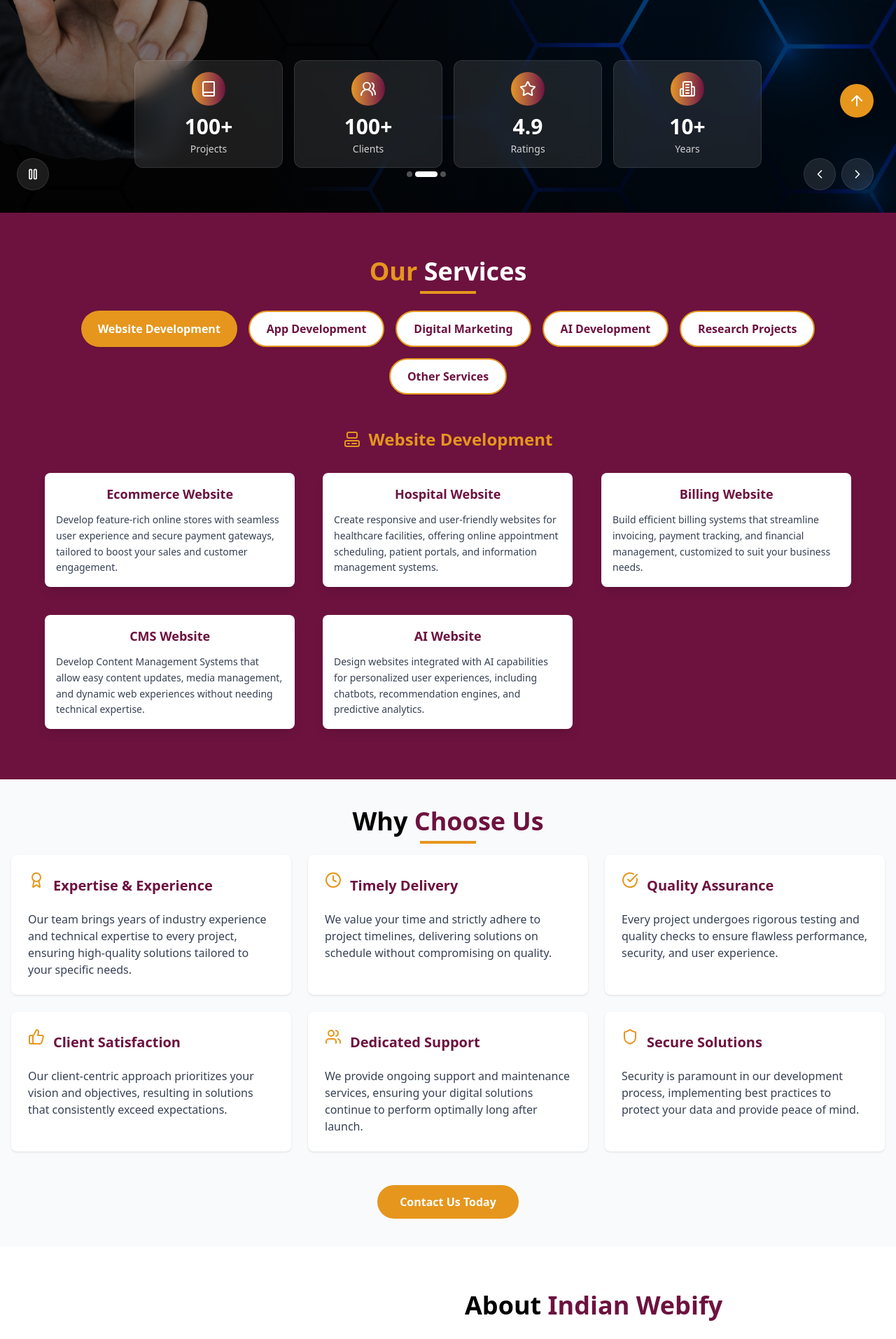
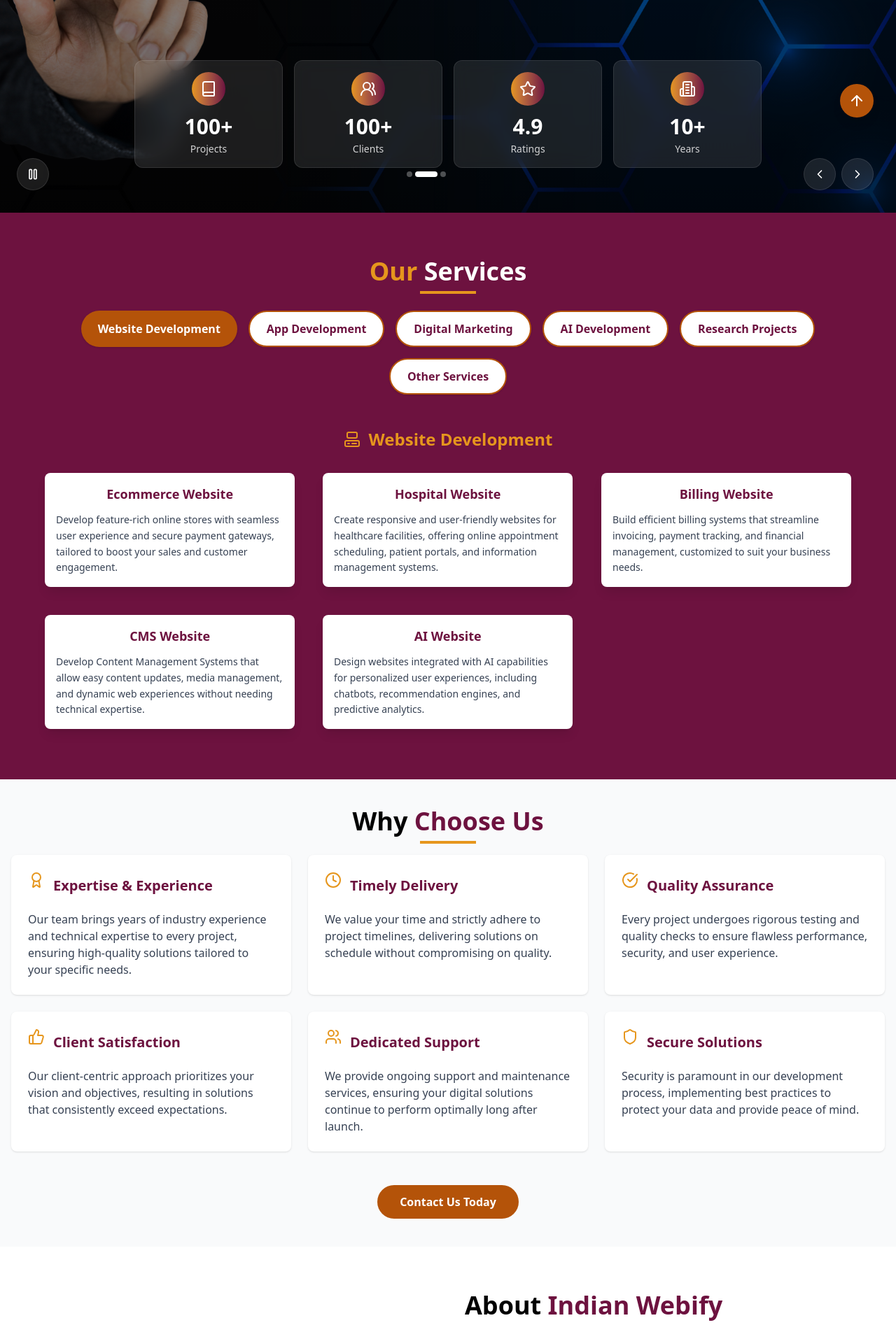
Before and after one commit to shamim1992/indianwebify2, a Next.js app: page / in a window 1280 px wide. Shown: the part 600-2514 px from the top of the page at 70% size. Built offline with nearby package versions, Linux system fonts and the light colour scheme.

Commit message:
Updated fixed LCP issues

```diff
--- a/src/components/footer/FooterSection.js
+++ b/src/components/footer/FooterSection.js
@@ -157,7 +157,7 @@
             <form className="mb-8">
               <div className="flex items-center">
                 <input type="email" placeholder="Your email address" className="bg-gray-800 bg-opacity-50 text-white px-4 py-3 rounded-l-lg w-full outline-none focus:ring-2 focus:ring-[#e6961d] border-none" required />
-                <button type="submit" className="bg-[#e6961d] hover:bg-[#6d123f] px-4 py-3 rounded-r-lg transition-colors duration-300">
+                <button type="submit" className="bg-[#b45309] hover:bg-[#6d123f] px-4 py-3 rounded-r-lg transition-colors duration-300" aria-label="Subscribe to newsletter">
                   <Send className="w-5 h-5" />
                 </button>
               </div>
@@ -209,7 +209,7 @@
       </div>
 
       {/* Back to top button */}
-      <a href="#top" className="w-12 h-12 rounded-full bg-[#e6961d] fixed bottom-8 right-8 flex items-center justify-center shadow-lg z-50 hover:scale-110 active:scale-90 transition-transform duration-300">
+      <a href="#top" className="w-12 h-12 rounded-full bg-[#b45309] fixed bottom-8 right-8 flex items-center justify-center shadow-lg z-50 hover:scale-110 active:scale-90 transition-transform duration-300" aria-label="Back to top">
         <ArrowRight className="w-6 h-6 text-white transform -rotate-90" />
       </a>
     </footer>
--- a/src/components/home/AboutUsSection.js
+++ b/src/components/home/AboutUsSection.js
@@ -64,7 +64,7 @@
             <div className={`grid grid-cols-2 sm:grid-cols-4 gap-4 mb-8 ${inView ? 'animate-fade-in-up delay-400' : 'opacity-0'}`}>
               {stats.map((stat, index) => (
                 <div key={index} className="text-center p-3 rounded-lg bg-gray-50 shadow-sm">
-                  <h3 className="text-2xl font-bold text-[#e6961d]">{stat.value}</h3>
+                  <h3 className="text-2xl font-bold text-[#b45309]">{stat.value}</h3>
                   <p className="text-sm text-gray-600">{stat.label}</p>
                 </div>
               ))}
@@ -85,7 +85,7 @@
             </div>
 
             {/* CTA Button */}
-            <button className={`px-8 py-3 bg-[#e6961d] text-white font-bold rounded-full hover:bg-[#6d123f] hover:scale-105 active:scale-95 transition-all duration-300 ${inView ? 'animate-fade-in delay-700' : 'opacity-0'}`}>
+            <button className={`px-8 py-3 bg-[#b45309] text-white font-bold rounded-full hover:bg-[#6d123f] hover:scale-105 active:scale-95 transition-all duration-300 ${inView ? 'animate-fade-in delay-700' : 'opacity-0'}`}>
               Learn More About Our Journey
             </button>
           </div>
--- a/src/components/home/HeroSection.js
+++ b/src/components/home/HeroSection.js
@@ -99,7 +99,7 @@
       {/* Content Container */}
       <div className="relative h-full min-h-screen max-w-7xl mx-auto px-4 sm:px-6 lg:px-8 flex flex-col justify-center pt-24">
         <div className="flex flex-col items-center text-center">
-          <div className="max-w-3xl mx-auto mb-16 z-10 animate-fade-in">
+          <div className="max-w-3xl mx-auto mb-16 z-10">
             <span className="inline-block px-4 py-1 rounded-full bg-white/10 backdrop-blur-sm text-[#e6961d] font-medium text-sm md:text-base mb-4">
               {slides[currentSlide].subtitle}
             </span>
--- a/src/components/home/ProcessSection.js
+++ b/src/components/home/ProcessSection.js
@@ -111,7 +111,7 @@
 
                   <div className={`accordion-content ${activeStep === step.id ? 'open' : ''}`}>
                     <div className="border-t border-gray-200 pt-5 mt-2">
-                      <h4 className="font-bold text-[#e6961d] mb-4 text-lg">Key Deliverables:</h4>
+                      <h4 className="font-bold text-[#b45309] mb-4 text-lg">Key Deliverables:</h4>
                       <div className="grid grid-cols-1 md:grid-cols-2 gap-4">
                         {step.details.map((detail, idx) => (
                           <div key={idx} className="flex items-start bg-gray-50 p-3 rounded-lg">
--- a/src/components/home/ServicesSection.js
+++ b/src/components/home/ServicesSection.js
@@ -90,8 +90,8 @@
               onClick={() => setActiveTab(index)}
               className={`px-6 py-3 font-bold shadow m-2 rounded-full transition-colors duration-300 ${
                 activeTab === index
-                  ? 'bg-[#e6961d] text-white'
-                  : 'bg-white text-[#6d123f] hover:bg-[#e6961d] hover:text-white border-2 border-[#e6961d]'
+                  ? 'bg-[#b45309] text-white'
+                  : 'bg-white text-[#6d123f] hover:bg-[#b45309] hover:text-white border-2 border-[#b45309]'
               }`}
             >
               {service.category}
@@ -111,7 +111,7 @@
                 className="rounded-lg p-4 transition-all duration-300 shadow-lg bg-white hover:scale-105 hover:shadow-[0px_0px_15px_rgba(230,150,29,0.3)] animate-scale-in"
                 style={{ animationDelay: `${index * 0.1}s` }}
               >
-                <h4 className="mb-3 text-[#6d123f] font-bold text-center text-lg">{item.title}</h4>
+                <h3 className="mb-3 text-[#6d123f] font-bold text-center text-lg">{item.title}</h3>
                 <p className="text-sm text-gray-700 cursor-pointer leading-relaxed">{item.description}</p>
               </div>
             ))}
--- a/src/components/home/WhyChooseUsSection.js
+++ b/src/components/home/WhyChooseUsSection.js
@@ -82,7 +82,7 @@
         </div>
 
         <div className={`text-center mt-12 ${inView ? 'animate-fade-in delay-800' : 'opacity-0'}`}>
-          <button className="px-8 py-3 bg-[#e6961d] text-white font-bold rounded-full hover:bg-[#6d123f] transition-colors duration-300">
+          <button className="px-8 py-3 bg-[#b45309] text-white font-bold rounded-full hover:bg-[#6d123f] transition-colors duration-300">
             Contact Us Today
           </button>
         </div>
--- a/src/pages/_app.js
+++ b/src/pages/_app.js
@@ -8,7 +8,7 @@
         <link rel="icon" type="image/png" href="/logo2.png" />
         <link rel="apple-touch-icon" href="/logo2.png" />
       </Head>
-      <main className='font-sans'>
+      <main id="main-content" tabIndex={-1} className='font-sans'>
         <Component {...pageProps} />
       </main>
     </>
--- /dev/null
+++ b/src/pages/_document.js
@@ -0,0 +1,13 @@
+import { Html, Head, Main, NextScript } from 'next/document'
+
+export default function Document() {
+  return (
+    <Html lang="en">
+      <Head />
+      <body>
+        <Main />
+        <NextScript />
+      </body>
+    </Html>
+  )
+}
```
